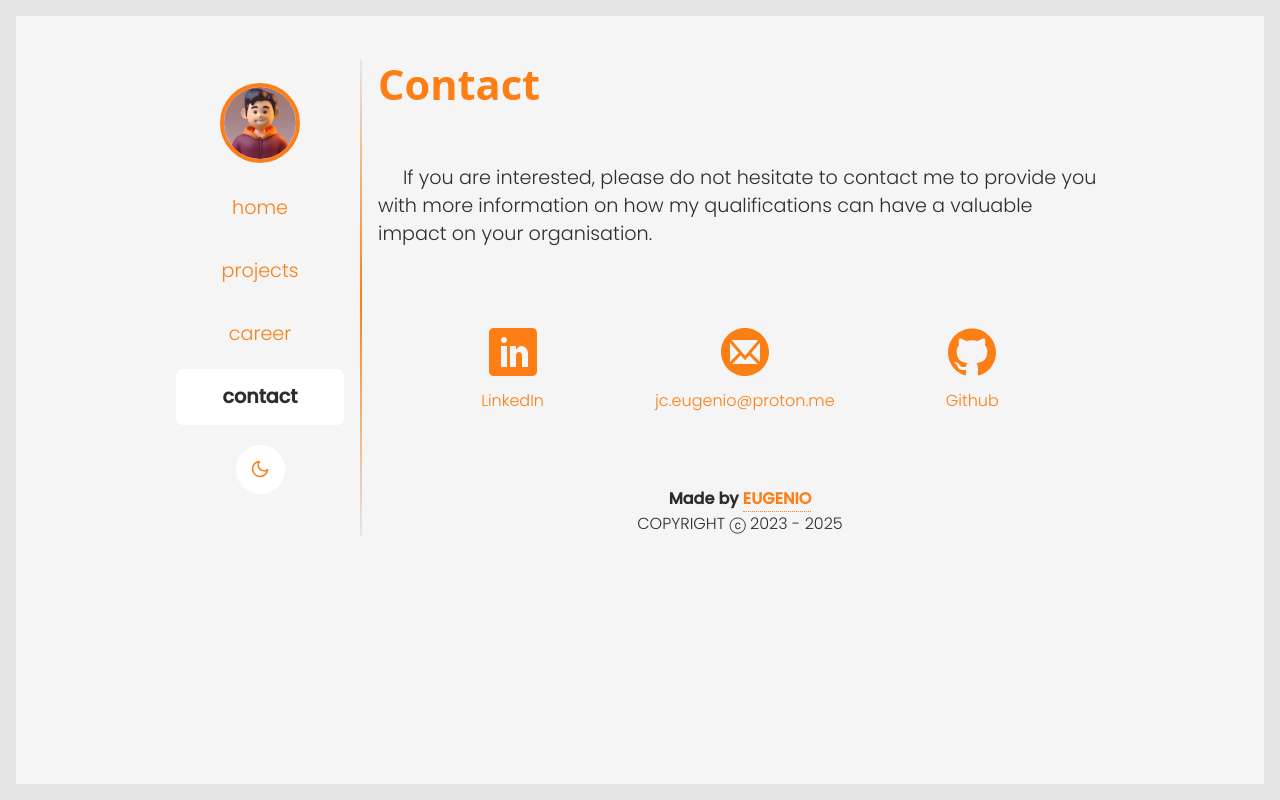
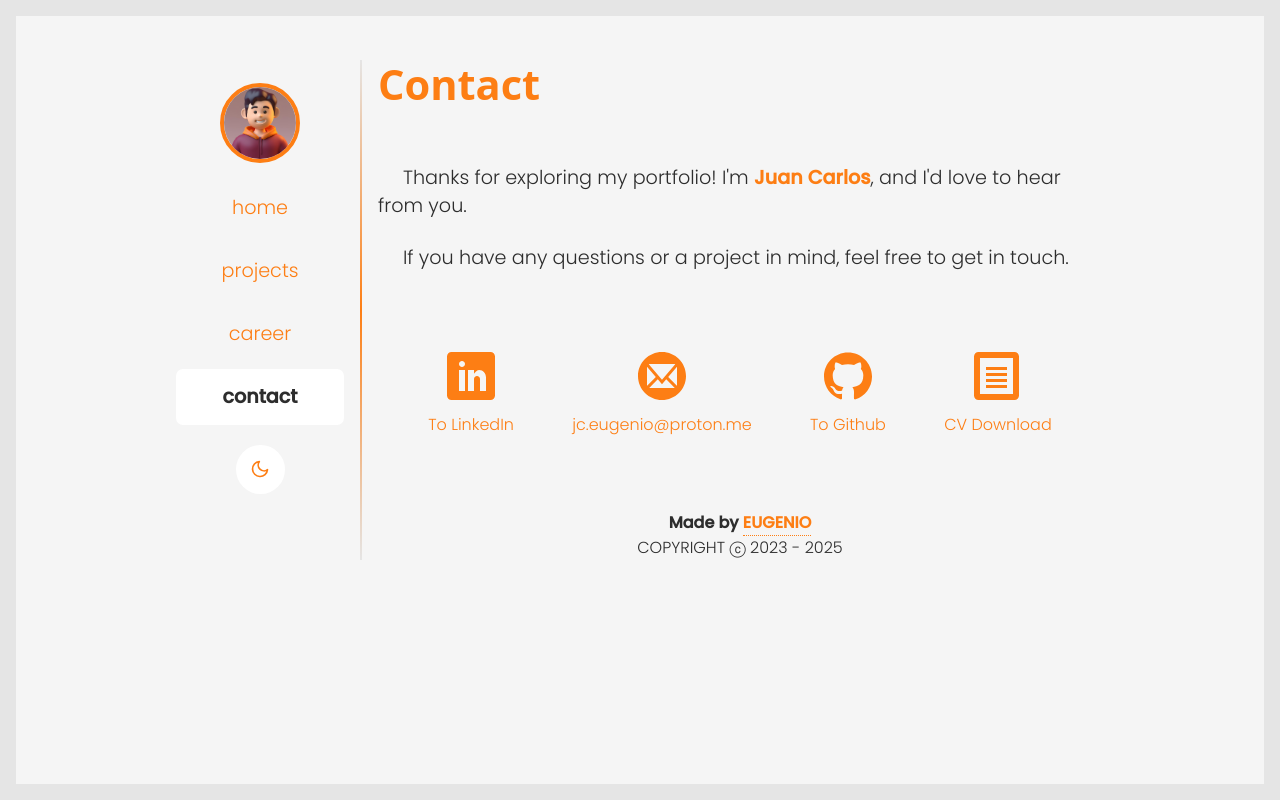
Before and after one commit to juaneugenio/myportfolioweb, a React (Vite) app: page /contact in a window 1280 px wide. Built offline with nearby package versions, Linux system fonts and the light colour scheme; no server answers.

Commit message:
implemented, the CV Download button. reformulated and shortened the content of the texts for each section.

```diff
--- a/src/data.json
+++ b/src/data.json
@@ -6,7 +6,7 @@
     "contacts": [
       {
         "id": "01",
-				"name": "LinkedIn",
+        "name": "To LinkedIn",
         "url": "https://www.linkedin.com/in/eugeniojuan/",
         "icon": "ImLinkedin"
       },
@@ -18,9 +18,15 @@
       },
       {
         "id": "03",
-				"name": "Github",
+        "name": "To Github",
         "url": "https://github.com/juaneugenio",
         "icon": "ImGithub"
+      },
+      {
+        "id": "04",
+        "name": "CV Download",
+        "url": "https://drive.google.com/uc?export=download&id=1shTJzccpgUADOY9bFJiQK_jQuCNW-5ig",
+        "icon": "ImFileText"
       }
     ],
     "projects": [
@@ -30,11 +36,22 @@
         "type": "Frontend",
         "img": "src/assets/profile-pic.png",
         "year": "2024",
-				"devs": ["eugenio"],
+        "devs": [
+          "eugenio"
+        ],
         "url": "https://juaneugenio.github.io/favorite-recipes/",
         "githubUrl": "https://github.com/juaneugenio/favorite-recipes",
         "description": "This project is a frontendweb application about favorite recipes worldwide. It allows users to mark recipes as favorites, show a filtered list of favorite recipes. It is built with React, Pure CSS, and JavaScript, and uses React router Dom to navigate to the Recipe Page. The app is responsive and optimized for mobile devices.",
-				"techs": ["CSS3", "HTML5", "Javascript", "React", "React Router", "Responsive Design", "Vite", "pnpm"]
+        "techs": [
+          "CSS3",
+          "HTML5",
+          "Javascript",
+          "React",
+          "React Router",
+          "Responsive Design",
+          "Vite",
+          "pnpm"
+        ]
       },
       {
         "id": "05",
@@ -42,11 +59,21 @@
         "type": "Frontend",
         "img": "src/assets/profile-pic.png",
         "year": "2024",
-				"devs": ["eugenio"],
+        "devs": [
+          "eugenio"
+        ],
         "url": "https://juaneugenio.github.io/social-app-clone/index.html",
         "githubUrl": "https://github.com/juaneugenio/social-app-clone",
         "description": "This Social App Clone is a project designed to showcase my frontend development skills using HTML, CSS, and JavaScript. This Web App simulates a social media application and serves as a practical demonstration of my abilities in creating responsive web designs.",
-				"techs": ["CSS3", "HTML5", "Javascript", "DOM-Manipulation", "Responsive Design", "Vite", "pnpm"]
+        "techs": [
+          "CSS3",
+          "HTML5",
+          "Javascript",
+          "DOM-Manipulation",
+          "Responsive Design",
+          "Vite",
+          "pnpm"
+        ]
       },
       {
         "id": "04",
@@ -54,7 +81,9 @@
         "type": "Frontend",
         "img": "src/assets/profile-pic.png",
         "year": "2024",
-				"devs": ["eugenio"],
+        "devs": [
+          "eugenio"
+        ],
         "url": "https://juaneugenio.github.io/random-quote-card/",
         "githubUrl": "https://github.com/juaneugenio/random-quote-card",
         "description": "This is web application generates random quotes along with a dynamic background color that moves constantly. It uses an API from a JSON file to fetch quotes and each interaction triggers a change in the background and button colors, creating an engaging and visually appealing experience.",
@@ -76,7 +105,9 @@
         "type": "Fullstack MERN",
         "img": "src/assets/profile-pic.png",
         "year": "2023",
-				"devs": ["eugenio"],
+        "devs": [
+          "eugenio"
+        ],
         "url": "https://blanty.netlify.app/",
         "githubUrl": "https://github.com/juaneugenio/plant-bloggin-app",
         "description": "This full-stack MERN application is a plant blog that allows users to perform CRUD operations to create user accounts and share photos and post information about plants. It is designed with an eﬃcient MVC architecture and features a responsive user interface. It is deployed on Render, Netlify and Cloudinary.",
@@ -99,11 +130,20 @@
         "type": "Javascript OOP",
         "img": "src/assets/profile-pic.png",
         "year": "2023",
-				"devs": ["eugenio"],
+        "devs": [
+          "eugenio"
+        ],
         "url": "https://juaneugenio.github.io/Infinite-Skydiver-Game/",
         "githubUrl": "https://github.com/juaneugenio/Infinite-Skydiver-Game",
         "description": "An Arcade-style game developed with JavaScript and p5.js. The goal is to control a sky diver pilot to dodge obstacles and score 100 points, while increasing diﬃculty. Main functionalities are: User controls, graphics rendering, event handling, animations, scoring and gameplay systems.",
-				"techs": ["DOM Manipulation", "JavaScript", "CSS3", "HTML5", "Responsive Design", "Objec-Oriented Programming"]
+        "techs": [
+          "DOM Manipulation",
+          "JavaScript",
+          "CSS3",
+          "HTML5",
+          "Responsive Design",
+          "Objec-Oriented Programming"
+        ]
       },
       {
         "id": "01",
@@ -111,11 +151,20 @@
         "type": "Javascript OOP",
         "img": "src/assets/profile-pic.png",
         "year": "2023",
-				"devs": ["eugenio"],
+        "devs": [
+          "eugenio"
+        ],
         "url": "https://cluedojs-play.netlify.app/",
         "githubUrl": "https://github.com/juaneugenio/cluedo-Game-js",
         "description": "Cluedo Game is a web version of the classic detective board game Cluedo in which players try to ﬁnd out who committed the murder, with what weapon and in which room. The game implements a responsive single-page application with an intuitive and eﬀective user interface.",
-				"techs": ["DOM Manipulation", "JavaScript", "CSS3", "HTML5", "Responsive Design", "Objec-Oriented Programming"]
+        "techs": [
+          "DOM Manipulation",
+          "JavaScript",
+          "CSS3",
+          "HTML5",
+          "Responsive Design",
+          "Objec-Oriented Programming"
+        ]
       }
     ]
   }
--- a/src/pages/Contact.jsx
+++ b/src/pages/Contact.jsx
@@ -1,12 +1,13 @@
 /** @format */
-// For the icons i used React Icons IcoMoon Free -> https://react-icons.github.io/react-icons/icons?name=im. And i passed the same "Name declarations" in the file: data.json.
-import { motion } from "framer-motion";
+// For the icons i used React Icons IcoMoon Free -> https://react-icons.github.io/react-icons/icons?name=im. And i
+// passed the same "Name declarations" in the file: data.json.
+import {motion} from "framer-motion";
 import PropTypes from "prop-types";
 import data from "../data.json";
 
-import { ImGithub, ImMail4, ImLinkedin } from "react-icons/im";
+import {ImGithub, ImMail4, ImLinkedin, ImFileText} from "react-icons/im";
 
-function Contact({ variants }) {
+function Contact({variants}) {
   const year = new Date().getFullYear();
   return (
      <motion.section
@@ -14,30 +15,33 @@ function Contact({ variants }) {
         initial="hidden" // Set the initial state to variants.hidden
         animate="enter" // Animated state to variants.enter
         exit="exit" // Exit state (used later) to variants.exit
-			transition={{ ease: "linear", duration: 0.5, x: { duration: 1 } }}
+        transition={{ease: "linear", duration: 0.5, x: {duration: 1}}}
      >
        <h2>Contact</h2>
        <div className="contact-container">
          <div className="contact-header">
            <p>
-						If you are interested, please do not hesitate to contact me to provide you with more information on how my
-						qualifications can have a valuable impact on your organisation.
+             Thanks for exploring my portfolio! I'm <strong>Juan Carlos</strong>, and I'd love to hear from you.
+           </p>
+           <p>
+             If you have any
+             questions or a project in mind, feel free to get in touch.
            </p>
          </div>
 
          <ul>
-					{data.user.contacts.map((contact) => {
+           {data.user.contacts.map((contact)=>{
              switch (contact.icon) {
                case "ImLinkedin":
                  return (
                     <motion.li
                        key={contact.id}
-										whileHover={{ scale: 1.1 }}
-										whileTap={{ scale: 0.9 }}
-										transition={{ type: "spring", stiffness: 500, damping: 5 }}
+                       whileHover={{scale: 1.1}}
+                       whileTap={{scale: 0.9}}
+                       transition={{type: "spring", stiffness: 500, damping: 5}}
                     >
-										<a className="linkedin" href={contact.url} target="_blank">
-											<ImLinkedin /> <br />
+                      <a className="linkedin" href={contact.url} download target="_blank" rel="noopener noreferrer">
+                        <ImLinkedin/> <br/>
                         <span>{contact.name}</span>
                       </a>
                     </motion.li>
@@ -47,13 +51,13 @@ function Contact({ variants }) {
                  return (
                     <motion.li
                        key={contact.id}
-										whileHover={{ scale: 1.1 }}
-										whileTap={{ scale: 0.9 }}
-										transition={{ type: "spring", stiffness: 500, damping: 5 }}
+                       whileHover={{scale: 1.1}}
+                       whileTap={{scale: 0.9}}
+                       transition={{type: "spring", stiffness: 500, damping: 5}}
                     >
-										<a className="gmail" href={contact.url}>
-											<ImMail4 />
-											<br />
+                      <a className="gmail" href={contact.url} rel="noopener noreferrer">
+                        <ImMail4/>
+                        <br/>
                         <span>{contact.name}</span>
                       </a>
                     </motion.li>
@@ -63,13 +67,28 @@ function Contact({ variants }) {
                  return (
                     <motion.li
                        key={contact.id}
-										whileHover={{ scale: 1.1 }}
-										whileTap={{ scale: 0.9 }}
-										transition={{ type: "spring", stiffness: 500, damping: 5 }}
+                       whileHover={{scale: 1.1}}
+                       whileTap={{scale: 0.9}}
+                       transition={{type: "spring", stiffness: 500, damping: 5}}
                     >
-										<a className="github" href={contact.url} target="_blank">
-											<ImGithub />
-											<br />
+                      <a className="github" href={contact.url} target="_blank" rel="noopener noreferrer">
+                        <ImGithub/>
+                        <br/>
+                        <span>{contact.name}</span>
+                      </a>
+                    </motion.li>
+                 );
+                 break;
+               case "ImFileText":
+                 return (
+                    <motion.li
+                       key={contact.id}
+                       whileHover={{scale: 1.1}}
+                       whileTap={{scale: 0.9}}
+                       transition={{type: "spring", stiffness: 500, damping: 5}}
+                    >
+                      <a className="linkedin" href={contact.url} target="_blank" rel="noopener noreferrer">
+                        <ImFileText/> <br/>
                         <span>{contact.name}</span>
                       </a>
                     </motion.li>
@@ -94,6 +113,7 @@ function Contact({ variants }) {
      </motion.section>
   );
 }
+
 Contact.propTypes = {
   variants: PropTypes.object,
 };
```
Also changed, not shown: src/pages/Home.jsx (+19 -30 lines), src/pages/Projects.jsx (+17 -19 lines), src/pages/about/About.jsx (+34 -36 lines). Lines whose indentation alone changed are shown as unchanged.
